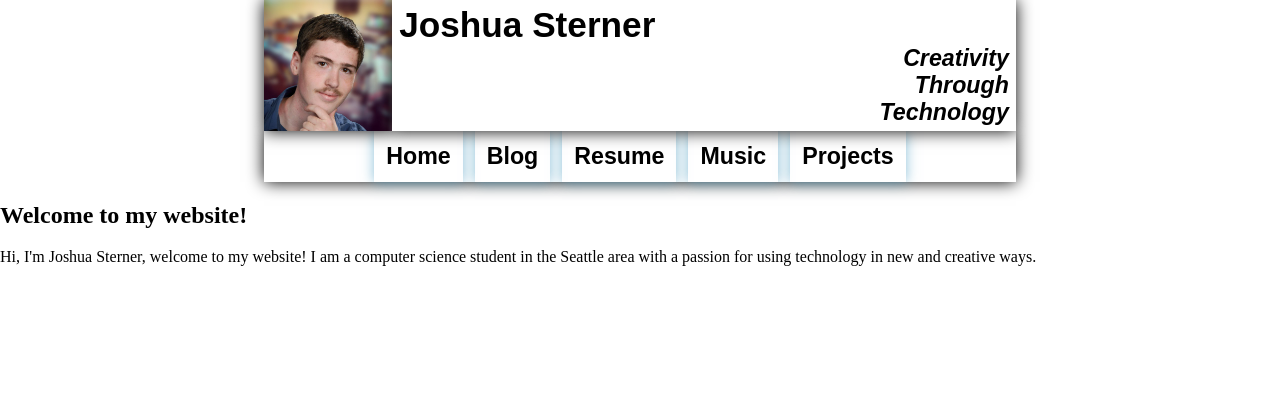
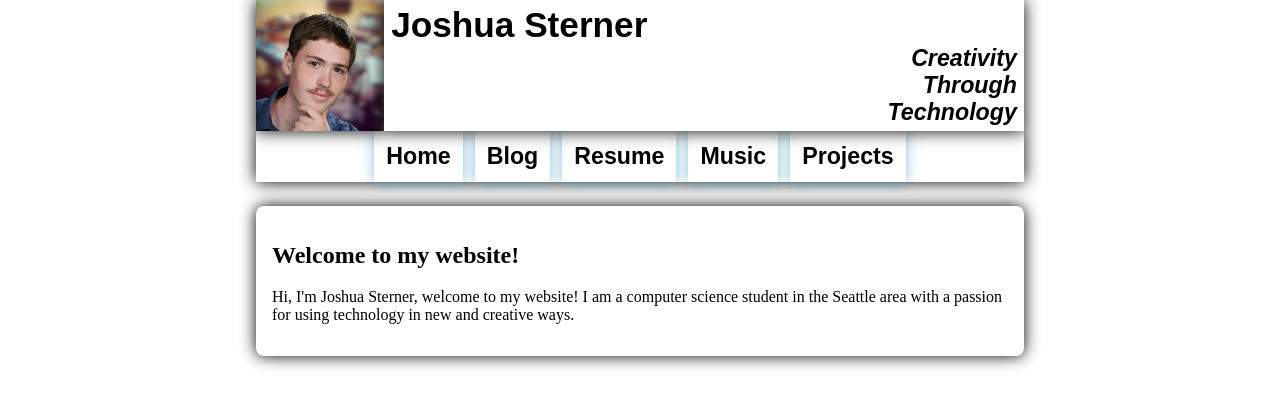
Before and after one commit to joshua-sterner/joshuasterner.com, a Django app: page / in a window 1280 px wide. Shown: the top 407 px of the page. Run offline with Django 3.2, Linux system fonts and the light colour scheme.

Commit message:
Wrote style for content section.

```diff
--- a/website/static/styles.css
+++ b/website/static/styles.css
@@ -102,8 +102,16 @@ header nav ul li a h2 {
     font-size: 4vw;
 }
 
-@media (max-width: 24em) {
-    header nav ul li a h2{
+section.content-section {
+    margin: 1.5em auto;
+    max-width: 46em;
+    padding: 1.0em;
+    border-radius: 0.5em;
+}
+
+@media (max-width: 51em) {
+    section.content-section {
+        margin: 1.5em 1.5em;
     }
 }
 
@@ -130,7 +138,7 @@ header nav ul li a h2 {
 
 @media (min-width: 48em) {
     header {
-        width: 47em;
+        width: 48em;
         margin: auto;
     }
 }
--- a/website/templates/base.html
+++ b/website/templates/base.html
@@ -23,7 +23,7 @@
                 </ul>
             </nav>
         </header>
-        <section class="content-section">
+        <section class="content-section shadow">
         {% block content %} {% endblock %}
         </section>
     </body>
```
